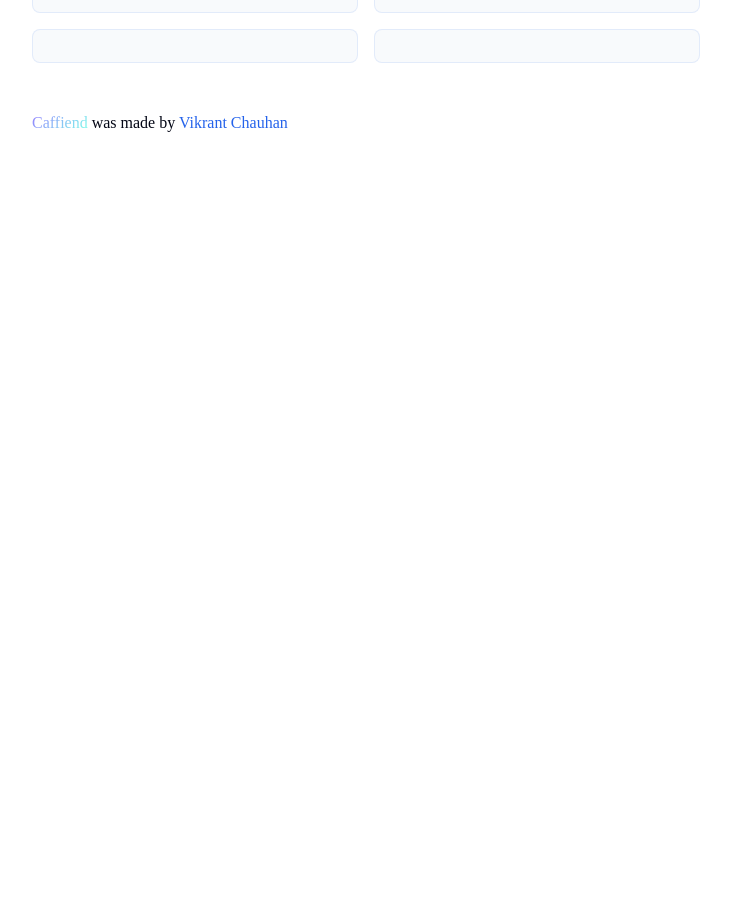
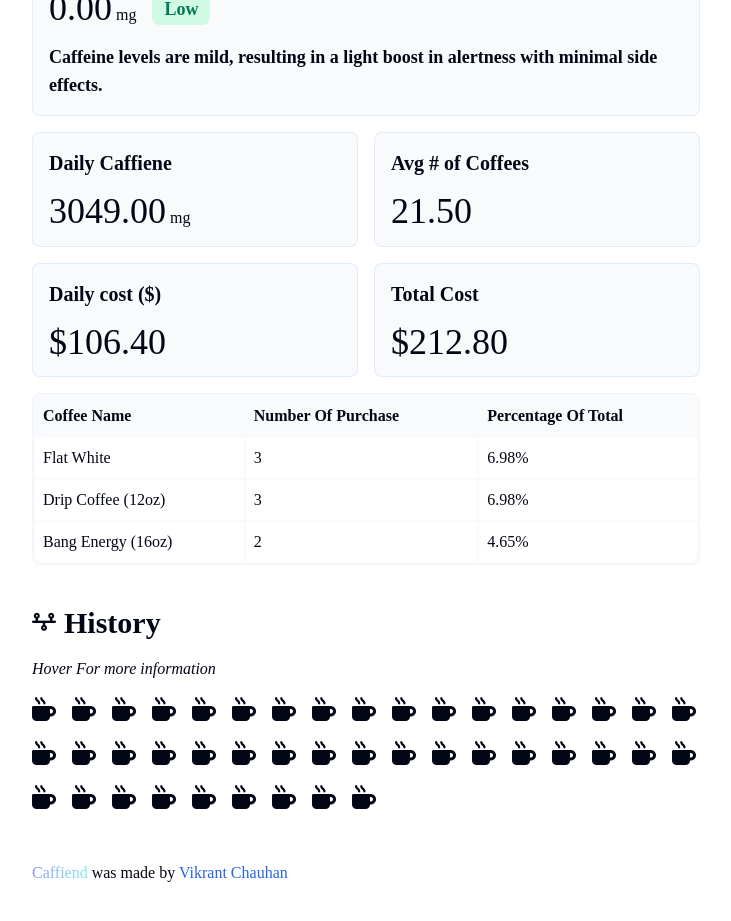
Before and after one commit to vikrant-chauhan1/Caffiend, a React (Vite) app: page / in a window 1280 px wide. Shown: the part 1300-2221 px from the top of the page, without its empty margins (274-1005 px from the left). Before the commit the page ends 1483 px from the top, so only its background shows below. Built offline with nearby package versions, Linux system fonts and the light colour scheme; a web font is replaced by a local one.

Commit message:
update 15 dec

```diff
--- a/index.html
+++ b/index.html
@@ -10,6 +10,7 @@
   </head>
   <body>
     <div id="root"></div>
+    <div id="portal"></div>
     <script type="module" src="/src/main.jsx"></script>
   </body>
 </html>
--- a/src/components/Authentication.jsx
+++ b/src/components/Authentication.jsx
@@ -1,6 +1,16 @@
 export default function Authentication(){
     return(
         <>
+            <h2 className="sign-up-text">Sign Up / Login</h2>
+            <p>Sign in to your account!</p>
+            <input placeholder="Email" />
+            <input type="password" placeholder="********" />
+            <button><p>Submit</p></button>
+            <hr />
+            <div className="register-content">
+                <p>Don't have an account?</p>
+                <button><p>Sign up</p></button>
+            </div>
 
 
 
--- a/src/components/History.jsx
+++ b/src/components/History.jsx
@@ -1,6 +1,32 @@
+import {timeSinceConsumption,getCaffeineAmount,calculateCurrentCaffeineLevel, coffeeConsumptionHistory} from "../utils"
+
+
 export default function History(){
     return(
         <>
+            <div className="section-header">
+                <i className="fa-solid fa-timeline" />
+                <h2>History</h2>
+            </div>
+            <p><i>Hover For more information</i></p>
+            <div className="coffee-history">
+                {Object.keys(coffeeConsumptionHistory).sort((a, b) => b - a).map((utcTime, coffeeIndex) => {
+                    const coffee = coffeeConsumptionHistory[utcTime]
+                    const timeSinceConsume = timeSinceConsumption(utcTime)
+                    const originalAmount = getCaffeineAmount(coffee.name)
+                    const remainingAmount = calculateCurrentCaffeineLevel({
+                        [utcTime]: coffee
+                    })
+
+                    const summary = `${coffee.name} | ${timeSinceConsume} | $${coffee.cost} | ${remainingAmount}mg / ${originalAmount}mg`
+
+                    return (
+                        <div title={summary} key={coffeeIndex}>
+                            <i className="fa-solid fa-mug-hot" />
+                        </div>
+                    )
+                })}
+            </div>
 
 
 
--- a/src/components/Layout.jsx
+++ b/src/components/Layout.jsx
@@ -1,6 +1,12 @@
+import Authentication from "./Authentication"
+import Modal from "./Modal"
+import { useState } from "react"
+
 export default function Layout(props){
 
     const {children} = props
+
+    const[showModal,setShowModal] = useState(false)
 
     const header=(
         <header>
@@ -8,8 +14,8 @@
                 <h1 className="text-gradient">CAFFIEND</h1>
                 <p>For Coffee Insatiates</p>
             </div>
-            <button>
-                <p>Sign Up For Free</p>
+            <button onClick={()=>setShowModal(true)}>
+                <p >Sign Up For Free</p>
                 <i class="fa-solid fa-mug-hot"></i>
             </button>
         </header>
@@ -21,6 +27,12 @@
     )
     return(
         <>
+            {showModal && (
+                <Modal handleCloseModal={()=>{setShowModal(false)}} >
+                <Authentication />
+
+                </Modal>
+            )}
             {header}
             <main>
                 {children}
--- a/src/components/Modal.jsx
+++ b/src/components/Modal.jsx
@@ -1,9 +1,17 @@
-export default function Modal(){
-    return(
-        <>
+import ReactDOM from "react-dom"
+
+export default function Modal(props){
 
 
+    const {children,handleCloseModal}= props
+    return ReactDOM.createPortal(
+        <div className="modal-container">
+            <button onClick={handleCloseModal} className="modal-underlay" />
+            <div className="modal-content">
+                {children}
 
-        </>
+            </div>
+        </div>,document.getElementById("portal")
+
     );
 }
--- a/src/components/Stats.jsx
+++ b/src/components/Stats.jsx
@@ -1,13 +1,26 @@
+import {calculateCurrentCaffeineLevel,coffeeConsumptionHistory,statusLevels,calculateCoffeeStats, getTopThreeCoffees} from "../utils"
+
+
 function StatCard(props){
     const {lg,title,children}= props;
     return(
-        <div className={"card stat-card "+ (lg? "col-span-2" : "")}></div>
+        <div className={"card stat-card "+ (lg? "col-span-2" : "")}>
+            <h4>{title}</h4>
+            {children}
+        </div>
     );
 
 }
 
 
+
 export default function Stats(){
+
+    const stats= calculateCoffeeStats(coffeeConsumptionHistory);
+
+
+    const caffeineLevel=calculateCurrentCaffeineLevel(coffeeConsumptionHistory);
+    const warningLevel= caffeineLevel < statusLevels.low.maxLevel?"low" : caffeineLevel<statusLevels.moderate.maxLevel?"moderate":"high";
     return(
         <>
             <div className="section-header">
@@ -15,12 +28,47 @@
                 <h2>Stats</h2>
             </div>
             <div className="stats-grid">
-                <StatCard />
-                <StatCard />
-                <StatCard />
-                <StatCard />
-                <StatCard />
-                <StatCard />
+                <StatCard lg title="Active Caffiene Level">
+                    <div className="status">
+                        <p><span className="stat-text">{caffeineLevel}</span>mg</p>
+                        <h5 style={{color:statusLevels[warningLevel].color,background:statusLevels[warningLevel].background}}>Low</h5>
+                    </div>
+                    <h5>{statusLevels.low.description}</h5>
+                </StatCard>
+                <StatCard title="Daily Caffiene">
+                    <p><span className="stat-text">{stats.daily_caffeine}</span>mg</p>
+                </StatCard>
+                <StatCard title="Avg # of Coffees">
+                <p><span className="stat-text">{stats.average_coffees}</span></p>
+                </StatCard>
+                <StatCard title="Daily cost ($)" >
+                <p className="stat-text">$<span className="stat-text">{stats.daily_cost}</span></p>
+                </StatCard>
+                <StatCard title="Total Cost">
+                <p className="stat-text">$<span className="stat-text">{stats.total_cost}</span></p>
+                </StatCard>
+                <table className="stat-table">
+                    <thead>
+                        <tr>
+                            <th>Coffee Name</th>
+                            <th>Number Of Purchase</th>
+                            <th>Percentage Of Total</th>
+                        </tr>
+                    </thead>
+                    <tbody>
+                        {getTopThreeCoffees(coffeeConsumptionHistory).map((coffee,coffeeInedx)=>{
+                            return(
+                                <tr key={coffeeInedx}>
+                                    <td>{coffee.coffeeName}</td>
+                                    <td>{coffee.count}</td>
+                                    <td>{coffee.percentage}</td>
+
+                                </tr>
+                            );
+                        })}
+                    </tbody>
+                </table>
+
             </div>
 
 
--- a/src/utils/index.js
+++ b/src/utils/index.js
@@ -234,7 +234,7 @@
     // Calculate average daily caffeine and average daily cost
     const averageDailyCaffeine = totalDaysWithCoffee > 0 ? (totalCaffeine / totalDaysWithCoffee).toFixed(2) : 0
     const averageDailyCost = totalDaysWithCoffee > 0 ? (totalCost / totalDaysWithCoffee).toFixed(2) : 0
-    console.log(totalCost, typeof totalCost)
+    /* console.log(totalCost, typeof totalCost) */
     return {
         daily_caffeine: averageDailyCaffeine,
         daily_cost: averageDailyCost,
```
